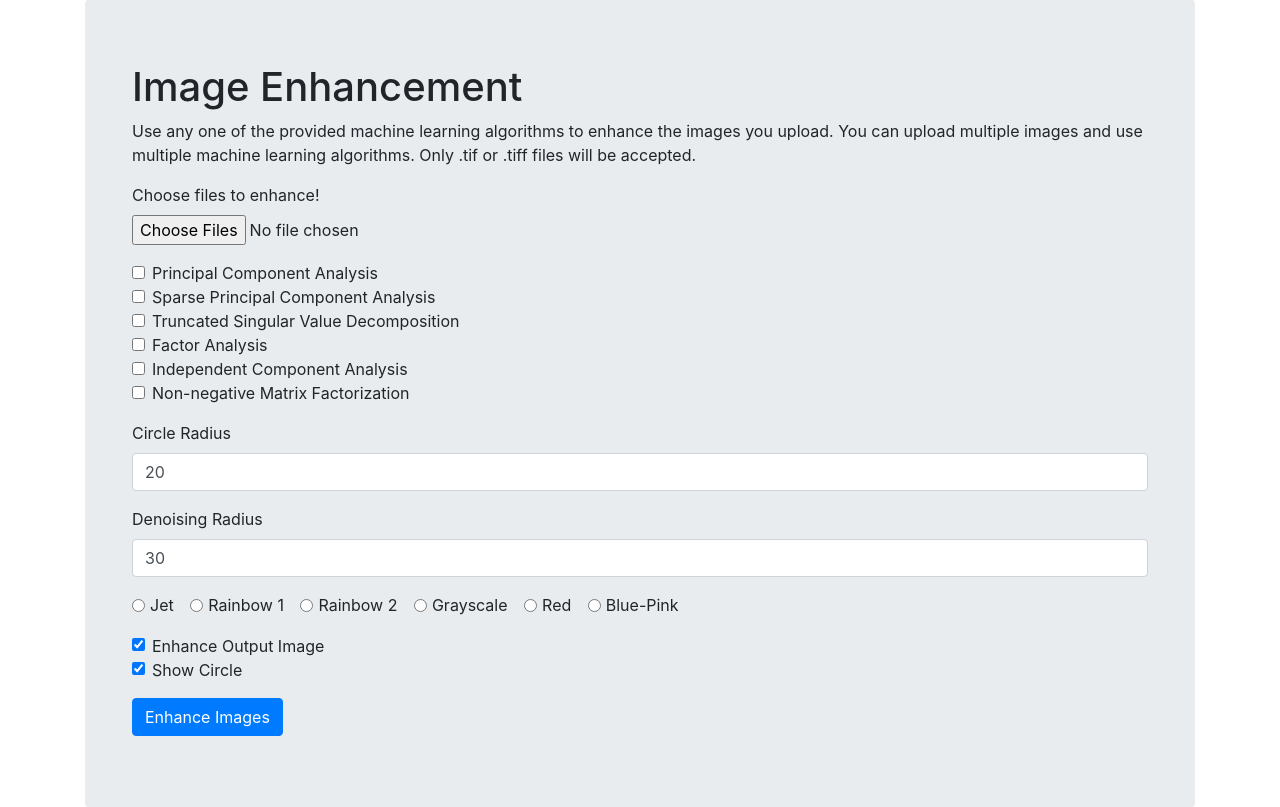
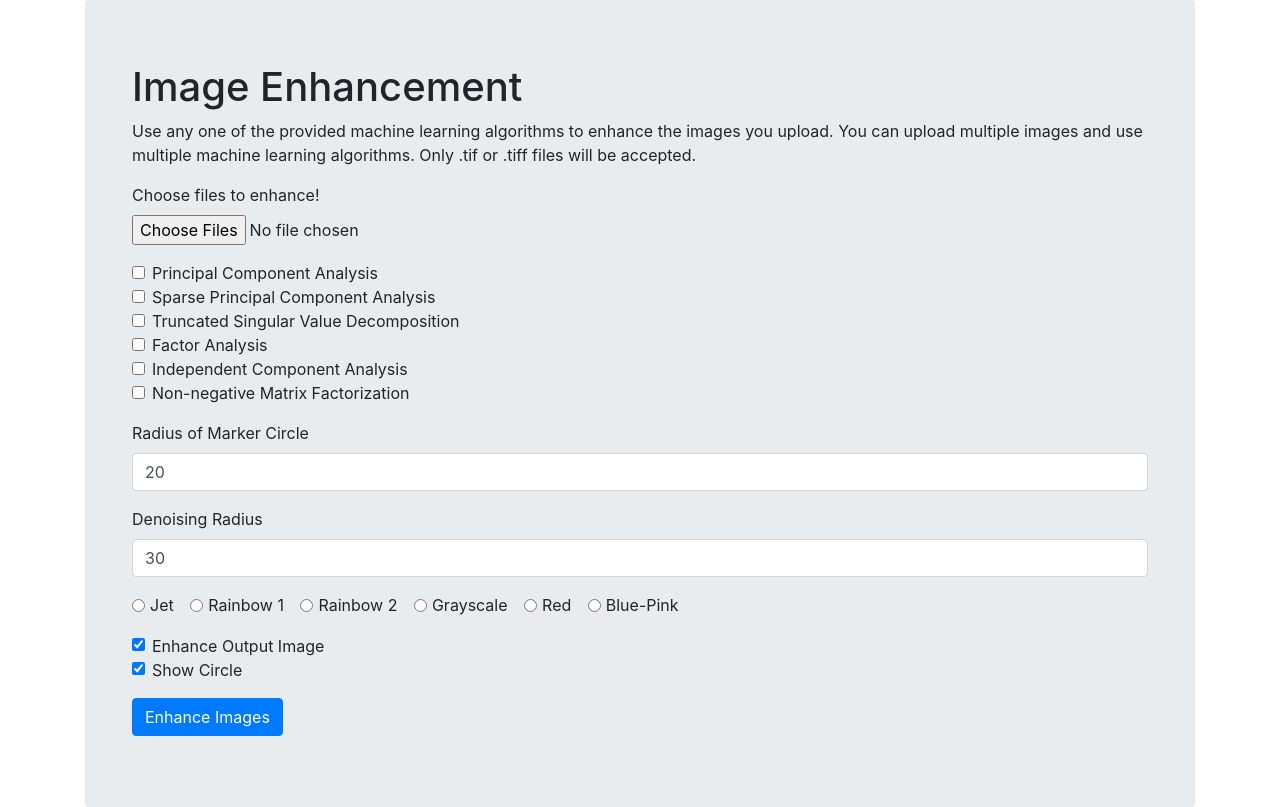
Before and after one commit to vkalch/low_light_enhancement, a Flask app: page /enhance in a window 1280 px wide. Shown: the part 81-888 px from the top of the page. Run offline with Flask 2, Linux system fonts and the light colour scheme; some libraries are stand-ins or nearby versions.

Commit message:
Stylistic change for clarity.

```diff
--- a/templates/enhance.html
+++ b/templates/enhance.html
@@ -31,7 +31,7 @@
                         {% endfor %}
                     </div>
                     <div class="form-group">
-                        <label for="circleRadiusInput">Circle Radius</label>
+                        <label for="circleRadiusInput">Radius of Marker Circle</label>
                         <input type="number" class="form-control" id="circleRadiusInput" name="circleRadiusInput" value="20">
                     </div>
                     <div class="form-group">
```
